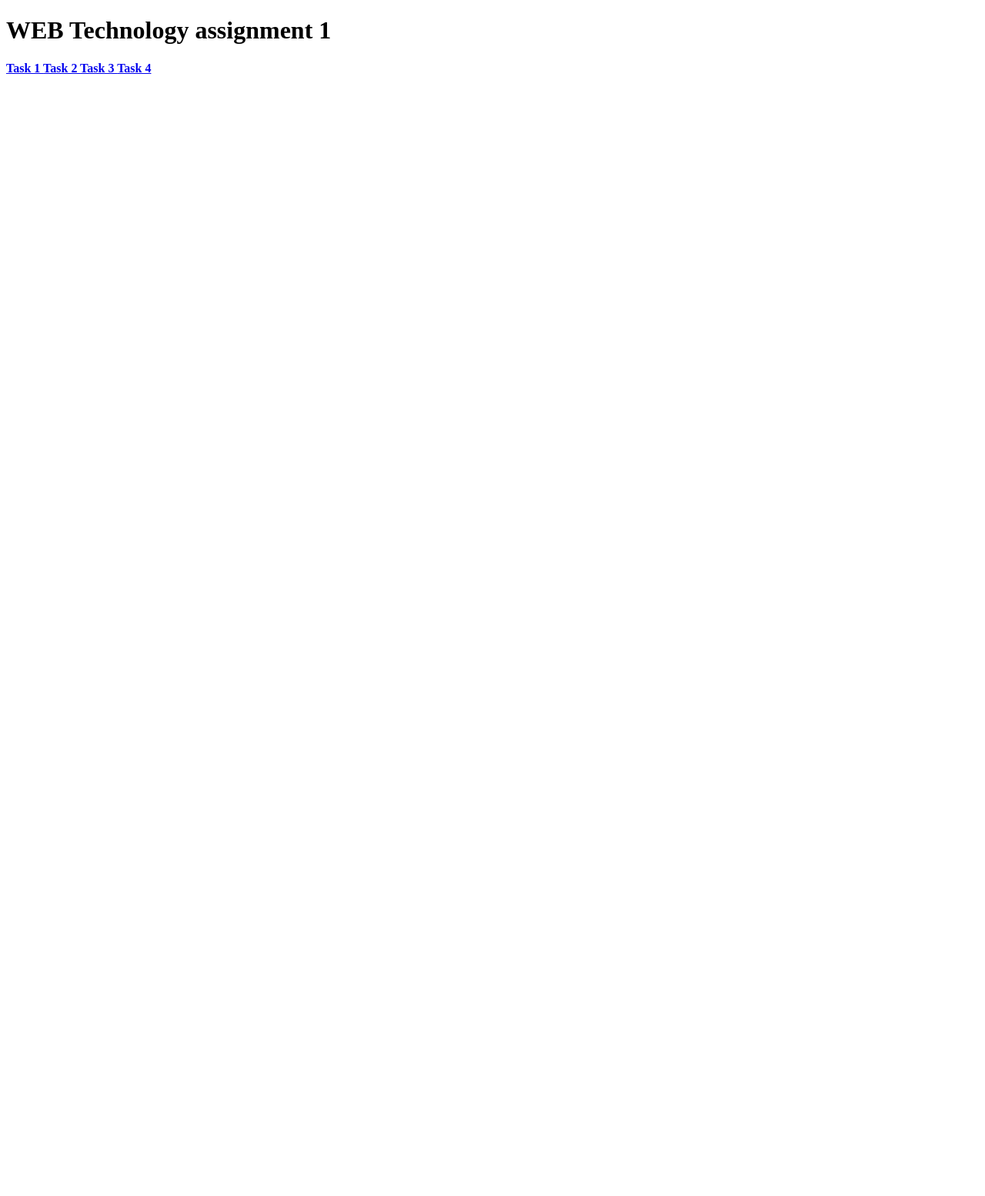
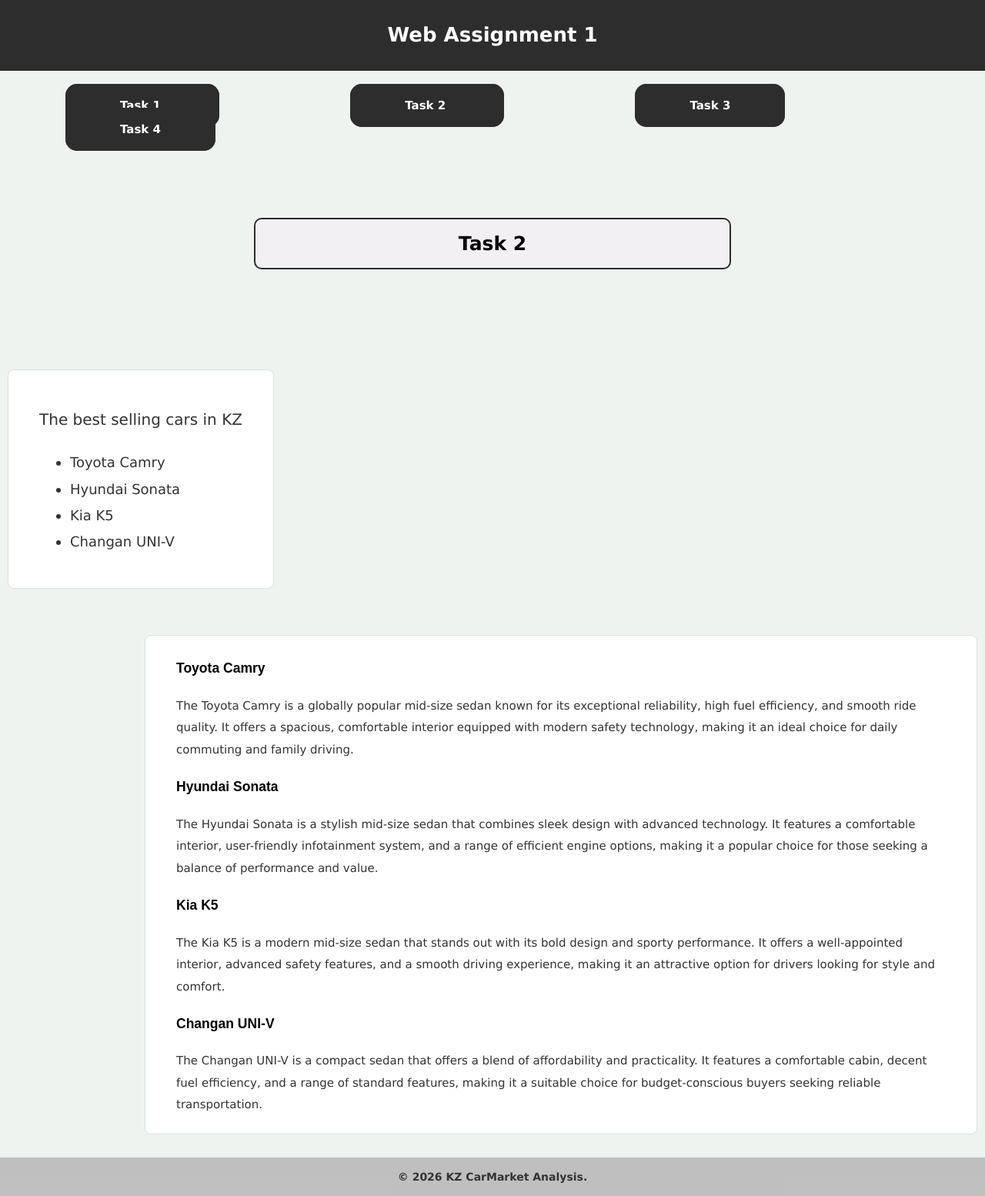
Before and after one commit to Abi-Mansur/Assignment1-WEBtechnology, a plain HTML site: page Task2/index.html in a window 1280 px wide. Shown: the whole page at 77% size. Before the commit the page ends 800 px from the top, so only its background shows below. Drawn offline with Linux system fonts and the light colour scheme.

Commit message:
Task 2 completed!

```diff
--- a/Task2/index.html
+++ b/Task2/index.html
@@ -1,13 +1,19 @@
 <!DOCTYPE html>
 <html lang="en">
 <head>
+
     <meta charset="UTF-8">
     <meta name="viewport" content="width=device-width, initial-scale=1.0">
     <title>Task 2</title>
     <link rel=stylesheet href="styles.css">
+    <link rel="icon" type="image/x-icon" href="../favicon.ico">
+
 </head>
 <body>
-    <h1 id="h1"> WEB Technology assignment 1 </h1>
+
+    <header class="header">
+        <h1>Web Assignment 1</h1>
+    </header>
     <nav id="navbar">
         <b>
             <a href="../index.html"> Task 1 </a>
@@ -16,5 +22,55 @@
             <a href="../task4.html"> Task 4 </a>
         </b>
     </nav>
+
+    <h1 class="Task2"> Task 2 </h1>
+
+    <div id="sidebar">
+        <p style="font-family: verdana, sans-serif; font-size: 20px; color: #333;">The best selling cars in KZ</p>
+        <ul style="font-family: verdana, sans-serif; font-size: 18px; color: #333;">
+            <li> Toyota Camry </li>
+            <li> Hyundai Sonata </li>
+            <li> Kia K5 </li>
+            <li> Changan UNI-V </li>
+        </ul>
+    </div>
+
+    <div id="content">
+        <h3 style="font-family:sans-serif; ">Toyota Camry</h3>
+         <p style="font-family: verdana, sans-serif; font-size: 15  px; color: #333;">
+            The Toyota Camry is a globally popular mid-size sedan known for its exceptional reliability, high fuel efficiency,
+            and smooth ride quality. It offers a spacious, comfortable interior equipped with modern safety technology, making it an ideal
+            choice for daily commuting and family driving.
+        </p>
+
+        <h3 style="font-family:sans-serif;">Hyundai Sonata</h3>
+            <p style="font-family: verdana, sans-serif; font-size: 15px; color: #333;">
+                The Hyundai Sonata is a stylish mid-size sedan that combines sleek design with advanced technology.
+                It features a comfortable interior, user-friendly infotainment system, and a range of efficient engine options,
+                making it a popular choice for those seeking a balance of performance and value.
+            </p>
+
+        <h3 style="font-family:sans-serif;">Kia K5</h3>
+            <p style="font-family: verdana, sans-serif; font-size: 15px; color: #333;">
+                The Kia K5 is a modern mid-size sedan that stands out with its bold design and sporty performance.
+                It offers a well-appointed interior, advanced safety features, and a smooth driving experience,
+                making it an attractive option for drivers looking for style and comfort.
+        </p>
+
+        <h3 style="font-family:sans-serif;">Changan UNI-V</h3>
+            <p style="font-family: verdana, sans-serif; font-size: 15px; color: #333;">
+                The Changan UNI-V is a compact sedan that offers a blend of affordability and practicality.
+                It features a comfortable cabin, decent fuel efficiency, and a range of standard features,
+                making it a suitable choice for budget-conscious buyers seeking reliable transportation.
+            </p>
+    </div>
+
+    <div id="footer">
+        <b style="font-family: verdana, sans-serif; font-size: 14px; color: #333;">&copy; 2026 KZ CarMarket Analysis.</b>
+
+
+
+
+
 </body>
 </html>
--- a/Task2/styles.css
+++ b/Task2/styles.css
@@ -0,0 +1,88 @@
+body{
+
+    background-color: #eef3f0;
+    margin: 0;
+    padding: 0;
+    line-height: 1.9;
+}
+
+#navbar {
+    margin: 30px auto;
+    a {
+        border: 1px solid #2d2d2d;
+        background-color: #2d2d2d;
+        margin: 60px 85px;
+        padding: 18px 70px;
+        color: white;
+        text-decoration: none;
+        border-radius: 15px;
+        font-size: 15px;
+        Font-family: verdana, sans-serif;
+    }
+
+    a:hover{
+    background-color: #4d4d4d;
+    color: #fdfafa;
+    font-size: 20px;
+
+}
+}
+
+#sidebar {
+    float: left;
+    background-color: #ffffff;
+    border: 1px solid #d7e3dc;
+    border-radius: 8px;
+    padding: 25px 40px;
+    max-width: 400px;
+    font-size: 20px;
+    margin: 30px 10px;
+}
+
+#content{
+
+    float: right;
+    background-color: #ffffff;
+    border: 1px solid #d7e3dc;
+    border-radius: 8px;
+    padding: 8px 40px;
+    max-width: 1000px;
+    font-size: 15px;
+    margin: 30px 10px;
+}
+
+
+.header{
+
+    text-align: center;
+    font-family: verdana, sans-serif;
+    color: white;
+    font-size: 13px;
+    border: 3px solid #2d2d2d   ;
+    padding: 1px;
+    background-color: #2d2d2d;
+}
+
+
+.Task2{
+    text-align: center;
+    font-family: verdana, sans-serif;
+    color: black;
+    font-size: 25px;
+    border: 2px solid #2d2d2d;
+    padding: 8px;
+    border-radius: 10px;
+    background-color: #f3f0f4;
+    max-width: 600px;
+    margin: 100px auto;
+}
+
+#footer{
+    clear: both;
+    text-align: center;
+    background-color: #9c9a9a92;
+    padding: 10px;
+    font-family: verdana, sans-serif;
+
+
+}
--- a/styles.css
+++ b/styles.css
@@ -19,18 +19,15 @@
     margin: 100px auto;
 }
 
-#h1{
+.header{
 
     text-align: center;
-
     font-family: verdana, sans-serif;
-
     color: white;
-    font-size: 25px;
+    font-size: 13px;
     border: 3px solid #2d2d2d   ;
-    padding: 12px;
+    padding: 1px;
     background-color: #2d2d2d;
-    border-radius: 10px;
 }
 
 .profile-image{
@@ -80,6 +77,7 @@
       font-size: 23 px;
     }
 
+
 #navbar {
     margin: 30px auto;
     a {
@@ -93,4 +91,11 @@
         font-size: 15px;
         Font-family: verdana, sans-serif;
     }
+
+    a:hover{
+    background-color: #4d4d4d;
+    color: #fdfafa;
+    font-size: 20px;
+
 }
+}
```
Also changed, not shown: index.html (+1 -1 lines).
